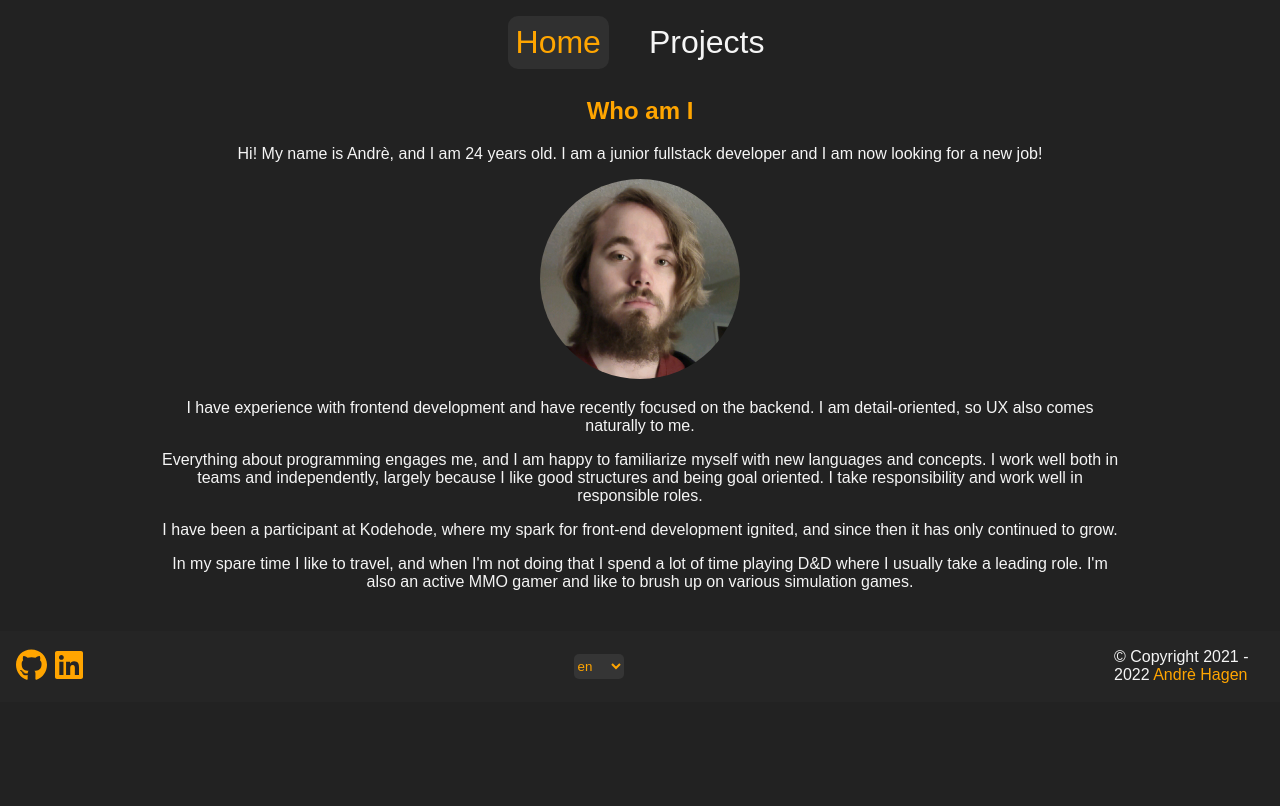
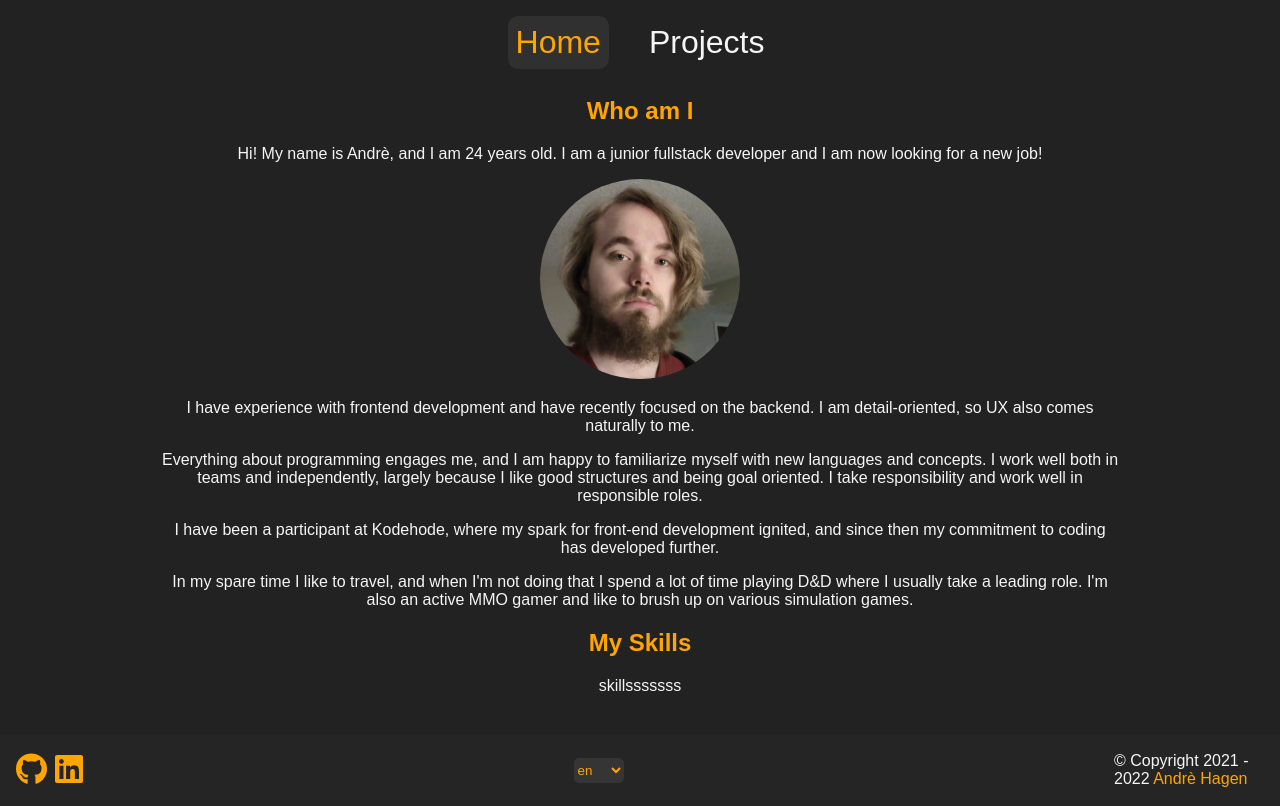
Before and after one commit to AnarchyEcho/echodev, a Nuxt app: page / in a window 1280 px wide. Built offline with nearby package versions, Linux system fonts and the light colour scheme.

Commit message:
small changes to bio

```diff
--- /dev/null
+++ b/components/Skills.vue
@@ -0,0 +1,13 @@
+<script setup lang="ts">
+
+</script>
+
+<template>
+  <div>
+    <p>skillsssssss</p>
+  </div>
+</template>
+
+<style>
+
+</style>
--- a/locales/en.json
+++ b/locales/en.json
@@ -3,10 +3,11 @@
   "projects": "Projects",
   "projectsHead": "My Projects",
   "whoAmI": "Who am I",
+  "skills": "My Skills",
   "bioTop": "Hi! My name is Andrè, and I am {age} years old. I am a junior fullstack developer and I am now looking for a new job!",
   "bioMiddleOne": "I have experience with frontend development and have recently focused on the backend. I am detail-oriented, so UX also comes naturally to me.",
   "bioMiddleTwo": "Everything about programming engages me, and I am happy to familiarize myself with new languages and concepts. I work well both in teams and independently, largely because I like good structures and being goal oriented. I take responsibility and work well in responsible roles.",
-  "bioMiddleThree": "I have been a participant at Kodehode, where my spark for front-end development ignited, and since then it has only continued to grow.",
+  "bioMiddleThree": "I have been a participant at Kodehode, where my spark for front-end development ignited, and since then my commitment to coding has developed further.",
   "bioEnd": "In my spare time I like to travel, and when I'm not doing that I spend a lot of time playing D&D where I usually take a leading role. I'm also an active MMO gamer and like to brush up on various simulation games.",
   "loadingProjects": "Loading projects...",
   "websiteMissing": "Doesn't or can't have a live website",
--- a/locales/nb.json
+++ b/locales/nb.json
@@ -3,10 +3,11 @@
   "projects": "Prosjekter",
   "projectsHead": "Mine Prosjekter",
   "whoAmI": "Hvem er jeg",
+  "skills": "Mine Ferdigheter",
   "bioTop": "Hei! Mitt navn Andrè, og er {age} år. Jeg er en junior fullstack utvikler og er nå på jakt etter en ny jobb!",
   "bioMiddleOne": "Jeg har erfaring med frontend-utvikling og har den siste tiden spisset meg inn mot backend. Jeg er detaljorientert, så derfor kommer UX også naturlig for meg.",
   "bioMiddleTwo": "Alt med programmering engasjerer meg, og jeg er glad i å sette meg inn i nye språk og konsepter. Jeg jobber godt både i team og selvstendig arbeid, mye fordi jeg liker gode strukturer og jobbe målrettet. Jeg tar ansvar og jobber godt i ansvarsroller.",
-  "bioMiddleThree": "Jeg har vært deltaker på Kodehode, hvor jeg fikk tent gnisten for frontend-utvikling og siden har det bare ballet på seg.",
+  "bioMiddleThree": "Jeg har vært deltaker på Kodehode, hvor jeg fikk tent gnisten for frontend-utvikling og siden har engasjementet mitt for koding utviklet seg videre.",
   "bioEnd": "På fritiden er jeg glad i å reise, og når jeg ikke gjør det går det mye i D&D hvor jeg vanligvis tar en ledende rolle.Jeg er også en aktiv MMO-gamer og liker å bryne meg på ulike simulasjonsspill.",
   "loadingProjects": "Laster prosjekter...",
   "websiteMissing": "Har ikke eller kan ikke ha en live webside",
--- a/package.json
+++ b/package.json
@@ -1,6 +1,7 @@
 {
   "private": true,
   "author": "Andrè Hagen",
+  "type": "module",
   "scripts": {
     "build": "nuxt build",
     "dev": "nuxt dev",
--- a/pages/index.vue
+++ b/pages/index.vue
@@ -27,6 +27,10 @@ function getAge(dateString: string) {
       <p>{{ $t("bioMiddleThree") }}</p>
       <p>{{ $t("bioEnd") }}</p>
     </div>
+    <div>
+      <h2>{{ $t("skills") }}</h2>
+      <Skills />
+    </div>
   </div>
 </template>
 
```
